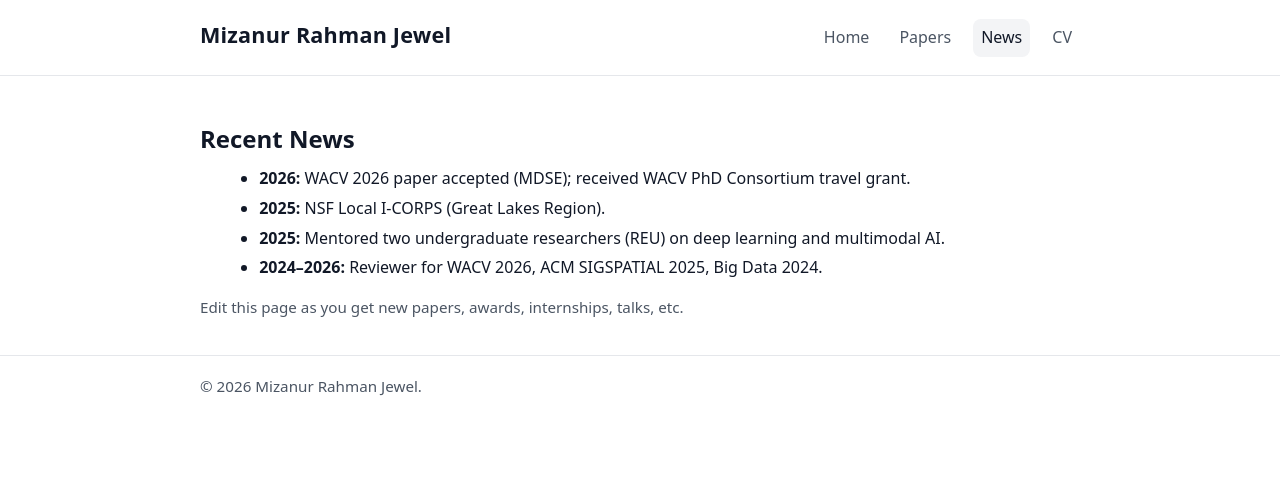
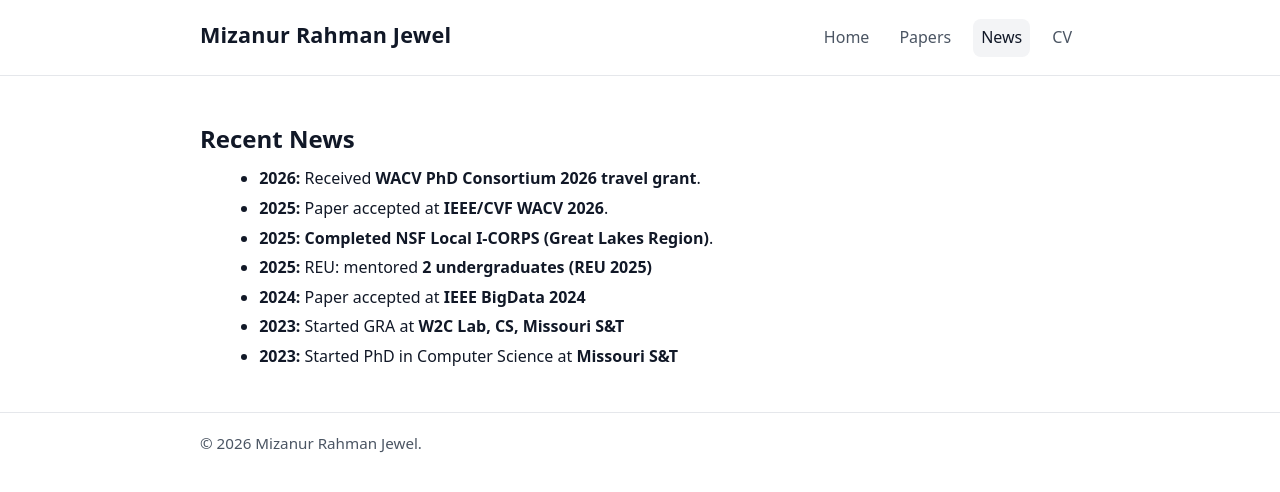
Before and after one commit to mizanJewel/mizanJewel.github.io, a Jekyll site: the page built from news.md, in a window 1280 px wide. Shown: the top 492 px of the page. Built offline with Jekyll 4.4.1, drawn with Linux system fonts in a browser that asks for light colours.

Commit message:
fix misc issues, update news

```diff
--- a/news.md
+++ b/news.md
@@ -6,9 +6,12 @@ permalink: /news/
 
 ## Recent News
 
-- **2026:** WACV 2026 paper accepted (MDSE); received WACV PhD Consortium travel grant.
-- **2025:** NSF Local I-CORPS (Great Lakes Region).
-- **2025:** Mentored two undergraduate researchers (REU) on deep learning and multimodal AI.
-- **2024–2026:** Reviewer for WACV 2026, ACM SIGSPATIAL 2025, Big Data 2024.
+- **2026:** Received **WACV PhD Consortium 2026 travel grant**.
+- **2025:** Paper accepted at **IEEE/CVF WACV 2026**.
+- **2025:** **Completed NSF Local I-CORPS (Great Lakes Region)**.
+- **2025:** REU: mentored **2 undergraduates (REU 2025)**
+- **2024:** Paper accepted at **IEEE BigData 2024**
+- **2023:** Started GRA at **W2C Lab, CS, Missouri S&T**
+- **2023:** Started PhD in Computer Science  at **Missouri S&T**
 
-<p class="small">Edit this page as you get new papers, awards, internships, talks, etc.</p>
+<!-- <p class="small">Edit this page as you get new papers, awards, internships, talks, etc.</p> -->
```
Also changed, not shown: cv.md (+1 -1 lines), index.md (+7 -4 lines), publications.md (+1 -1 lines).
